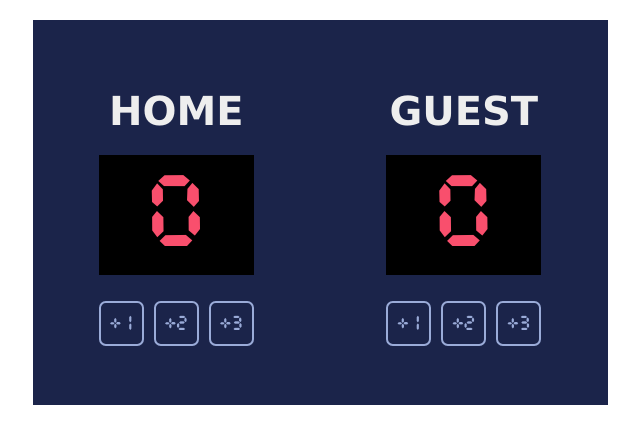
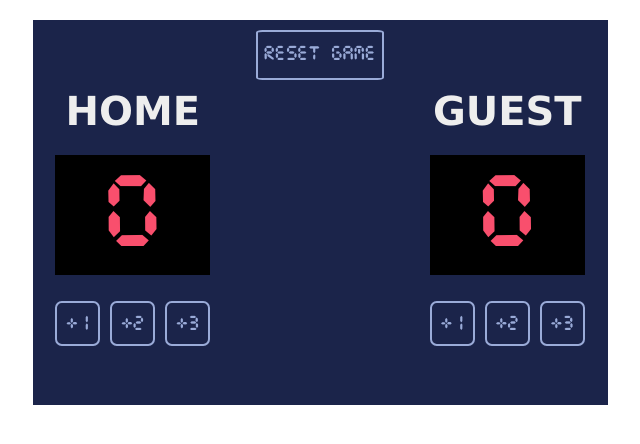
Before and after one commit to BugDevelopments/scrimba-basketball-scoreboard, a plain HTML site: page index.html in a window 1280 px wide. Shown: the whole page, without its empty margins (320-960 px from the left). Drawn offline with Linux system fonts and the light colour scheme.

Commit message:
added reset button

```diff
--- a/index.css
+++ b/index.css
@@ -26,7 +26,7 @@ body {
     background: black;
     font-size: 90px;
     margin-bottom: 26px;
-    line-height: 1.2
+    line-height: 1.2;
 }
 
 .btn {
@@ -41,6 +41,17 @@ body {
     line-height: 2.4;
 }
 
+.reset-btn {
+    background:inherit;
+    color: #9AABD8;
+    font-family: CursedTimerULiL;
+    font-size: 18px;
+    border-radius: 5%;
+    border: 2px solid #9AABD8;
+    margin-top: 10px;
+    height: 50px;
+}
+
 .btn-container {
     display: flex;
     width: 155px;
--- a/index.html
+++ b/index.html
@@ -13,6 +13,8 @@
                     <button class="btn" onclick="increaseHome(3)">+3</button>
                 </div>
             </div>
+
+            <button class="reset-btn" onclick="resetGame()">Reset Game</button>
             <div class="score-container">
                 <h3 class="scoreboard-header">GUEST</h3>
                 <div class="scoreboard" id="guestboard">0</div>
--- a/index.js
+++ b/index.js
@@ -12,3 +12,10 @@ function increaseGuest(n) {
     guestScore += n
     guestboardEl.innerText = guestScore
 }
+
+function resetGame() {
+    homeScore=0
+    guestScore=0
+    homeboardEl.innerText = homeScore
+    guestboardEl.innerText = guestScore
+}
```
